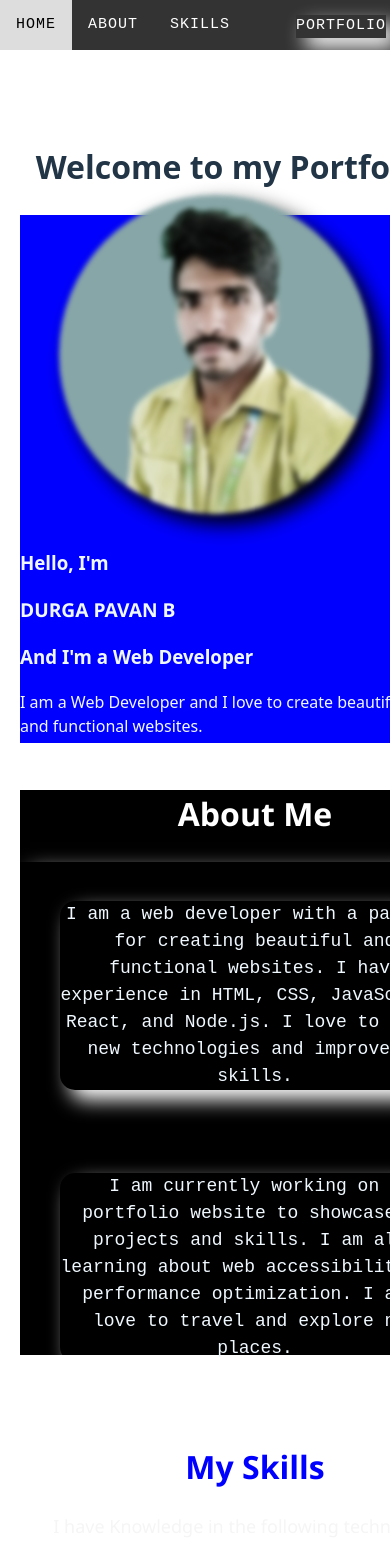
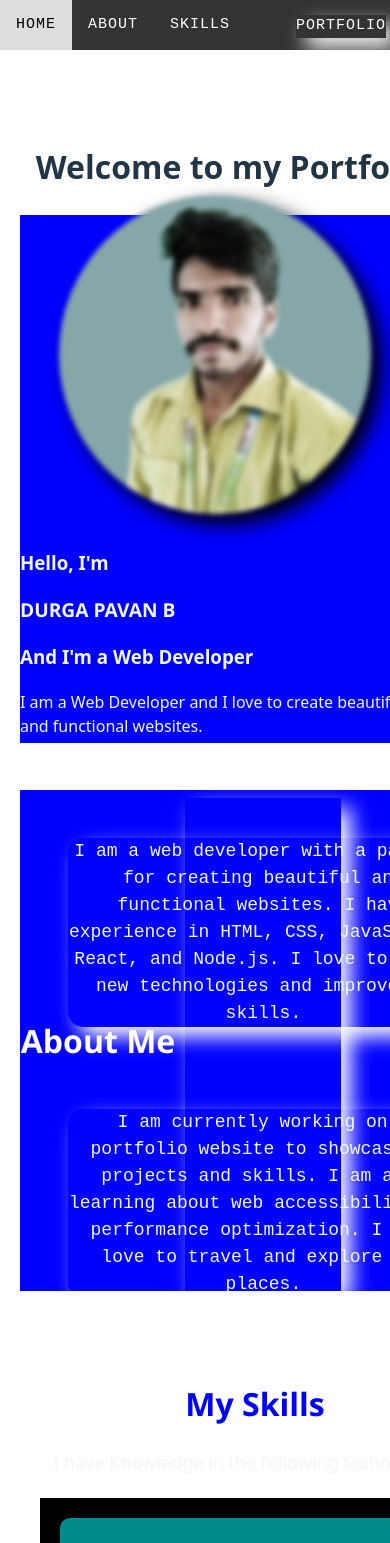
Before and after one commit to PavanMech321/portfolio-2, a React (Vite) app: page / in a window 390 px wide. Shown: the top 1543 px of the page. Built offline with nearby package versions, Linux system fonts and the light colour scheme.

Commit message:
Update App.css

```diff
--- a/src/App.css
+++ b/src/App.css
@@ -1,4 +1,4 @@
-@media screen and (max-width: 678px) {
+@media screen and (max-width: 768px) {
   body{
   width: 100vw;
   margin: 0;
@@ -98,9 +98,15 @@
 }
   .About{
   /* width: 100vw; */
-  background-color: black;
-  margin-top: 10%;
-  color: white;
+  height: auto;
+  margin-top: 2%;
+  display: grid;
+  grid-template-columns: 40vw 40vw;
+  gap : 2%;
+  background-color: blue;
+  color:aliceblue;
+  align-items: center;
+  box-shadow: 10px 10px 20px white;
 }
 .About h1{
   font-size: xx-large;
```
